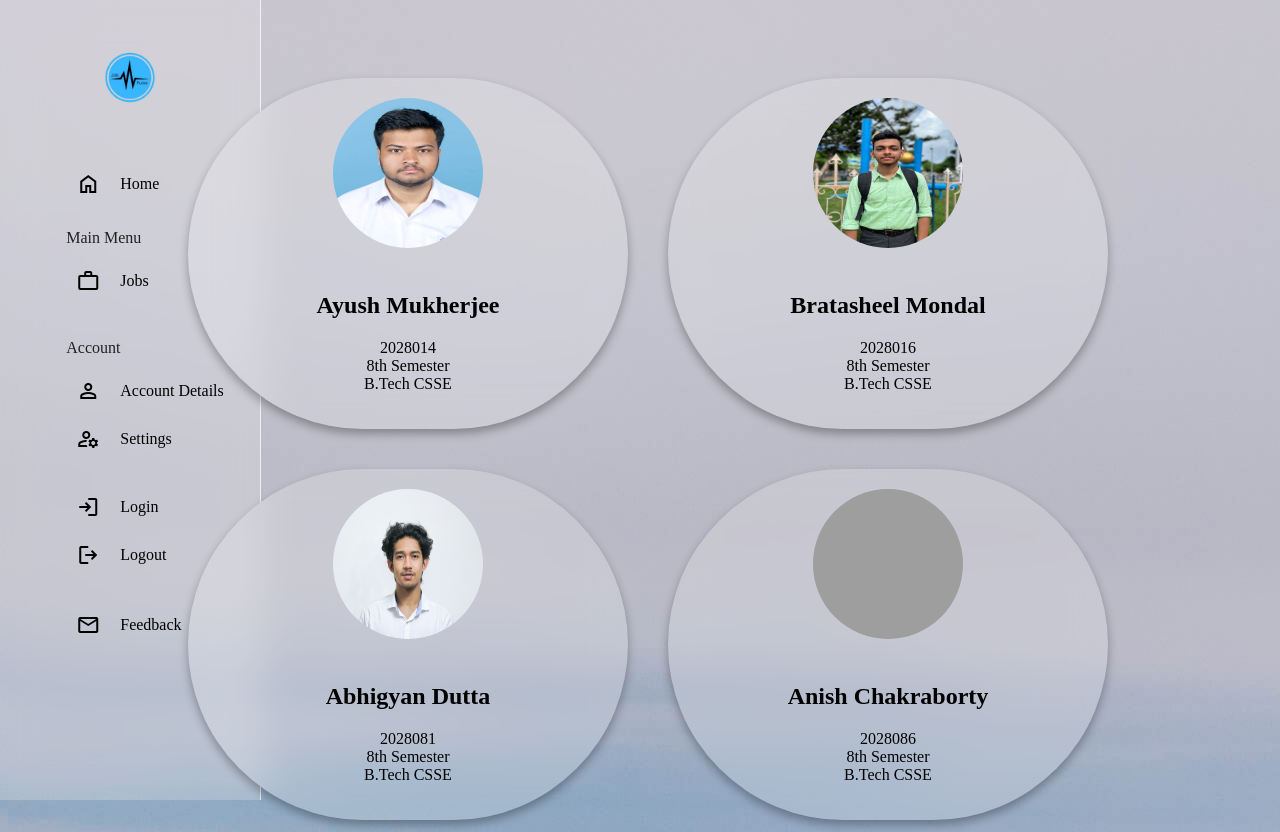
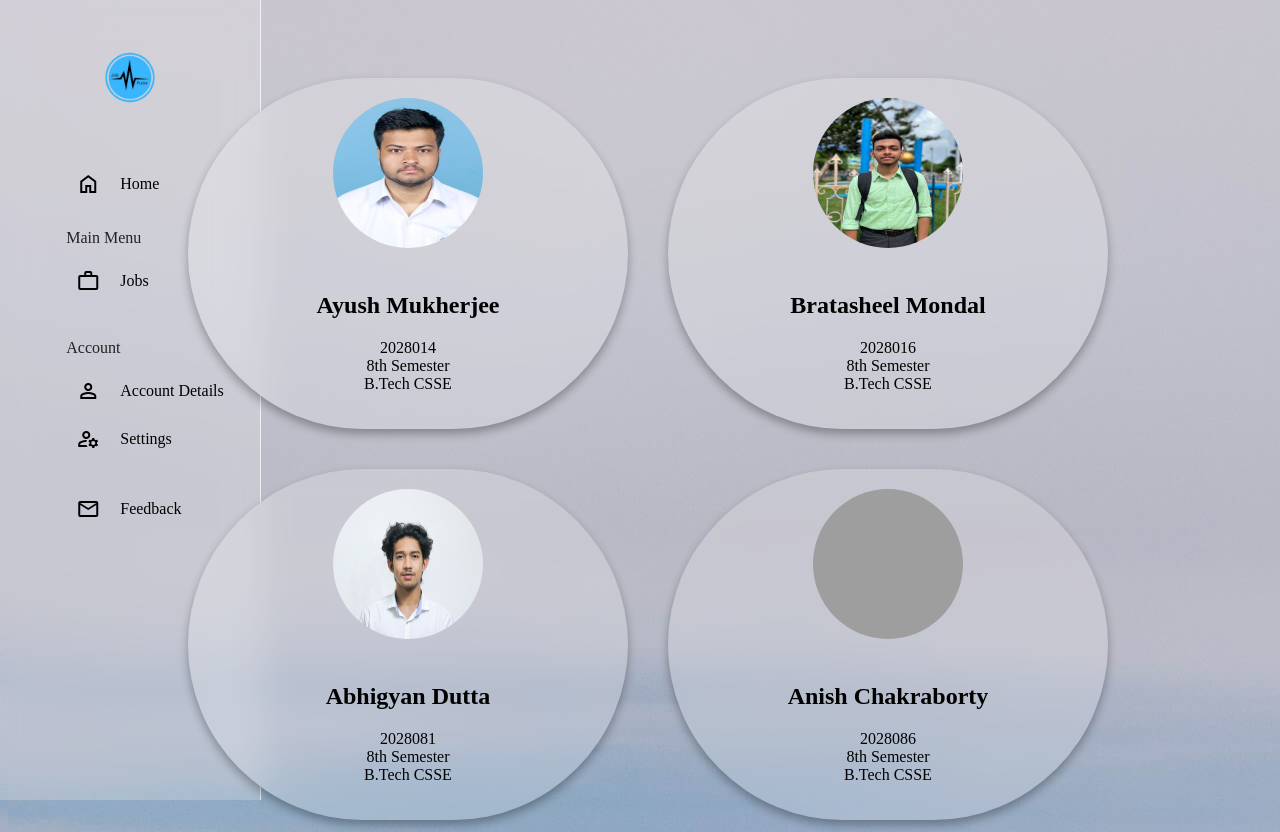
Before and after one commit to StructAnish/Job-search-portal, a Flask app: template job-scrap/templates/social/about.html in a window 1280 px wide. Shown: the top 832 px of the page. Run offline with Flask 3, Linux system fonts and the light colour scheme; the template is opened without the code that fills it, so the values that code supplies are empty; grey boxes are pictures that could not be loaded.

Commit message:
Update about.html

```diff
--- a/job-scrap/templates/social/about.html
+++ b/job-scrap/templates/social/about.html
@@ -41,17 +41,6 @@
         <li>
           <span class="material-symbols-outlined">manage_accounts</span>
           <a href="/settings">Settings</a>
-        </li>
-
-        <li class="logout-link">
-        <li>
-            <span class="material-symbols-outlined">login</span>
-            <a href="/signup">Login</a>
-        </li>
-        <li>
-          <span class="material-symbols-outlined">logout</span>
-          <a href="/signout">Logout</a>
-          </li>
         </li>
         <hr>
         <li>
```
